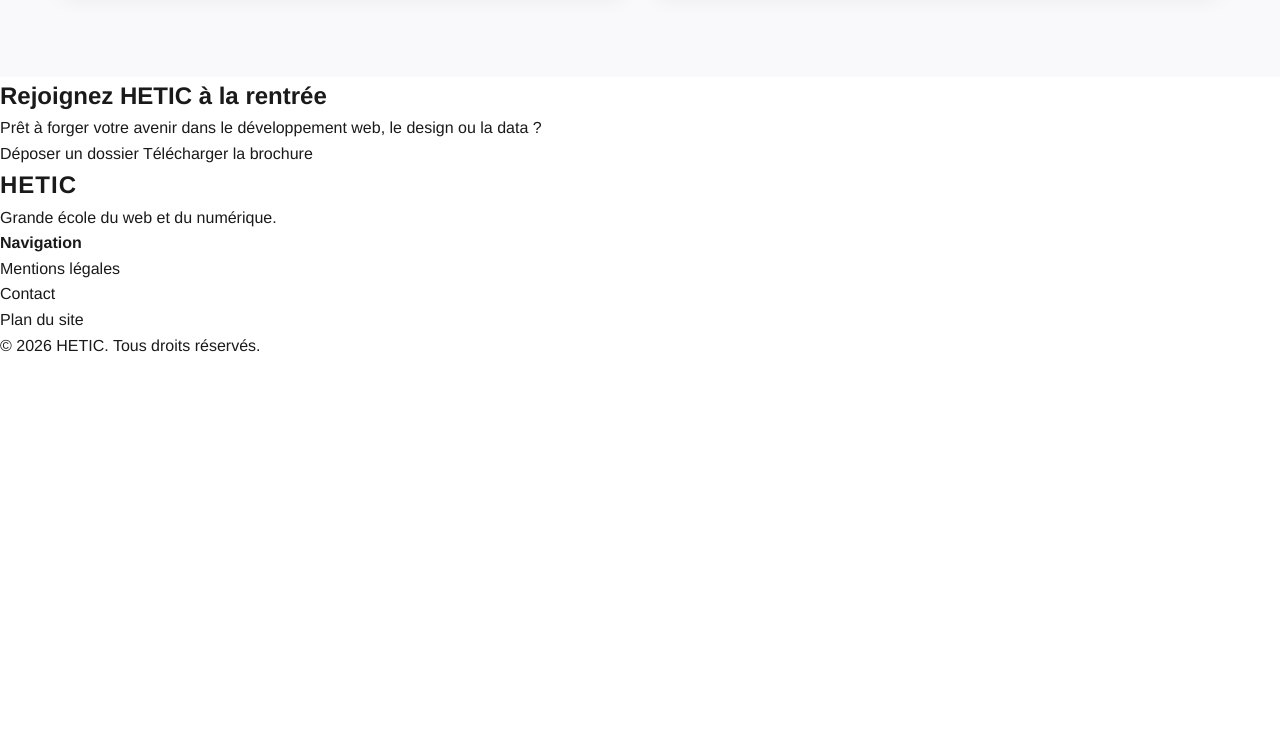
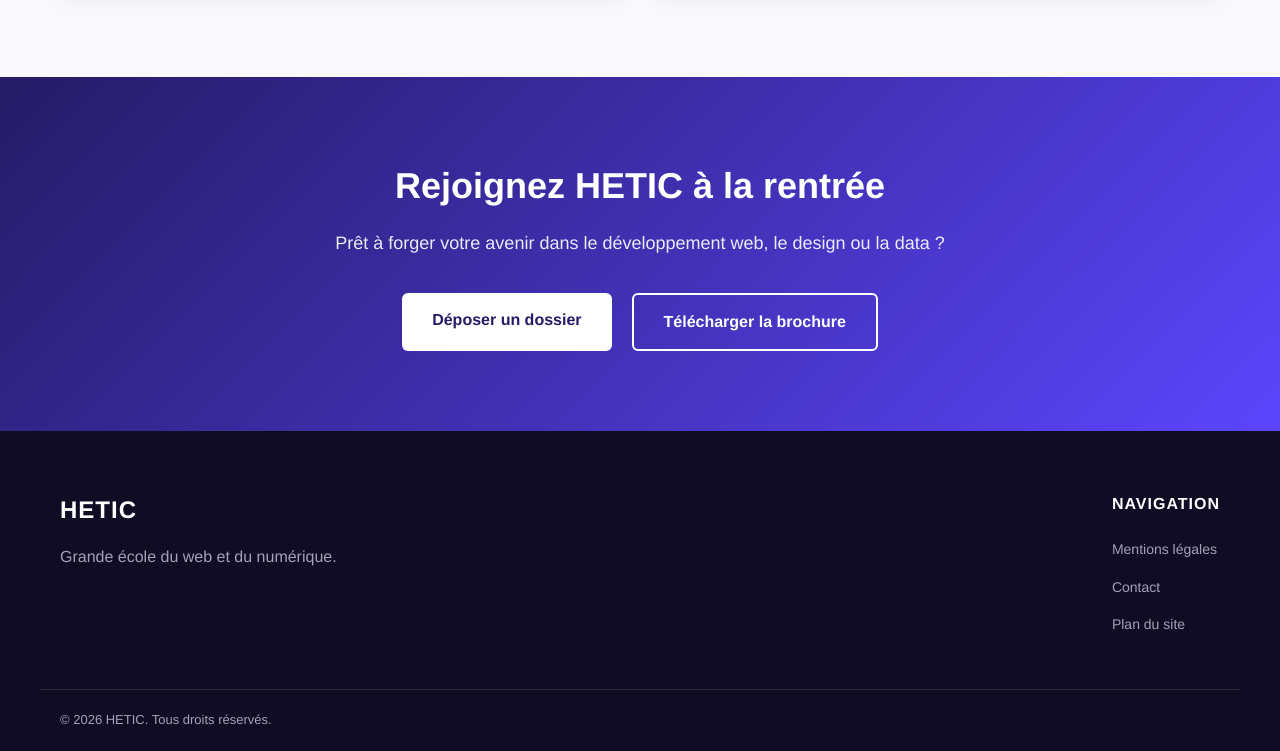
Before and after one commit to voukengnelson2-sketch/Nelson_Voukeng_Ue04_sujet-de-rattrapage, a plain HTML site: page index.html in a window 1280 px wide. Shown: the part 1501-2252 px from the top of the page. Before the commit the page ends 1859 px from the top, so only its background shows below. Drawn offline with Linux system fonts and the light colour scheme.

Commit message:
feat: complete desktop styling with cta and footer sections

```diff
--- a/css/style.css
+++ b/css/style.css
@@ -247,3 +247,116 @@
 .read-more:hover {
     letter-spacing: 0.5px;
 }
+
+/* ==========================================================================
+   6. SECTION CANDIDATURE (Appel à l'action / CTA)
+   ========================================================================== */
+.cta-section {
+    background: linear-gradient(135deg, #251b66 0%, #5c45fd 100%);
+    color: var(--white);
+    padding: 80px 20px;
+    text-align: center;
+}
+
+.cta-content h2 {
+    font-size: 36px;
+    font-weight: 800;
+    margin-bottom: 15px;
+}
+
+.cta-content p {
+    font-size: 18px;
+    margin-bottom: 35px;
+    opacity: 0.9;
+}
+
+.cta-buttons {
+    display: flex;
+    justify-content: center;
+    gap: 20px;
+}
+
+.btn-primary, .btn-secondary {
+    padding: 14px 30px;
+    border-radius: 6px;
+    font-weight: 600;
+    font-size: 16px;
+    transition: var(--transition);
+}
+
+.btn-primary {
+    background-color: var(--white);
+    color: #251b66;
+}
+
+.btn-primary:hover {
+    background-color: var(--bg-light);
+    transform: translateY(-2px);
+}
+
+.btn-secondary {
+    background-color: transparent;
+    color: var(--white);
+    border: 2px solid var(--white);
+}
+
+.btn-secondary:hover {
+    background-color: rgba(255, 255, 255, 0.1);
+    transform: translateY(-2px);
+}
+
+/* ==========================================================================
+   7. DESIGN DU FOOTER (Pied de page)
+   ========================================================================== */
+.main-footer {
+    background-color: #0f0c24;
+    color: #a3a1b7;
+    padding: 60px 0 20px 0;
+}
+
+.footer-container {
+    max-width: var(--max-width);
+    margin: 0 auto;
+    padding: 0 20px;
+    display: flex;
+    justify-content: space-between;
+    align-items: flex-start;
+    border-bottom: 1px solid rgba(255, 255, 255, 0.1);
+    padding-bottom: 40px;
+}
+
+.footer-info .logo-text {
+    color: var(--white);
+    margin-bottom: 15px;
+    display: block;
+}
+
+.footer-links-block h4 {
+    color: var(--white);
+    font-size: 16px;
+    margin-bottom: 20px;
+    text-transform: uppercase;
+    letter-spacing: 1px;
+}
+
+.footer-links-block ul li {
+    margin-bottom: 12px;
+}
+
+.footer-links-block ul li a {
+    font-size: 14px;
+    transition: var(--transition);
+}
+
+.footer-links-block ul li a:hover {
+    color: var(--white);
+}
+
+.footer-bottom {
+    max-width: var(--max-width);
+    margin: 0 auto;
+    padding: 20px 20px 0 20px;
+    display: flex;
+    justify-content: space-between;
+    font-size: 13px;
+}
```
